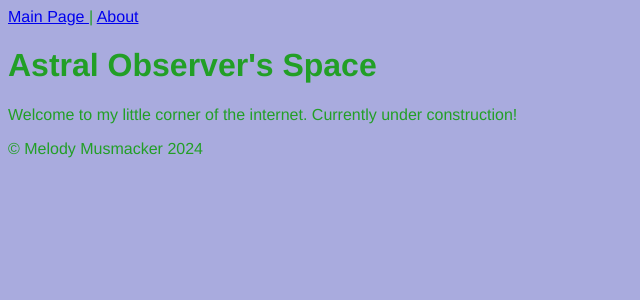
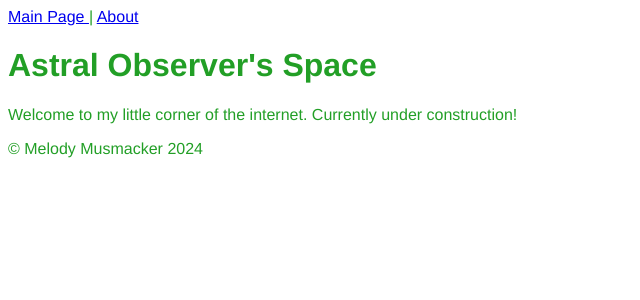
Before and after one commit to AstralObserver/AstralObserver.github.io, a Jekyll site: the page built from index.md, in a window 1280 px wide. Shown: the top 300 px of the page, without its empty margins (0-640 px from the left). Built offline with Jekyll 4.4.1, drawn with Linux system fonts in a browser that asks for light colours.

Commit message:
Update main.scss
Removing background color

```diff
--- a/assets/css/main.scss
+++ b/assets/css/main.scss
@@ -9,5 +9,4 @@ $secondary-color: #a9abde;
 body {
     font: 100% $font-stack;
     color: $font-color;
-    background-color: $primary-color;
 }
```
